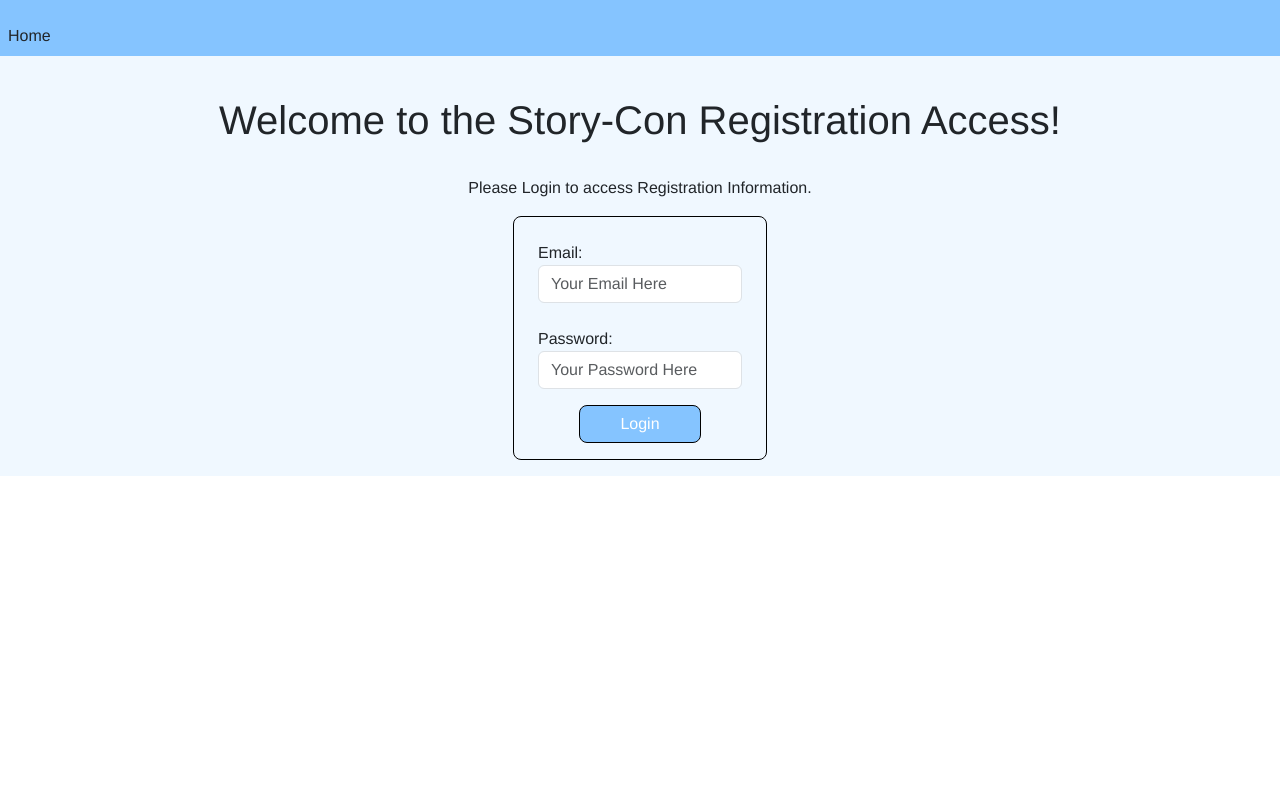
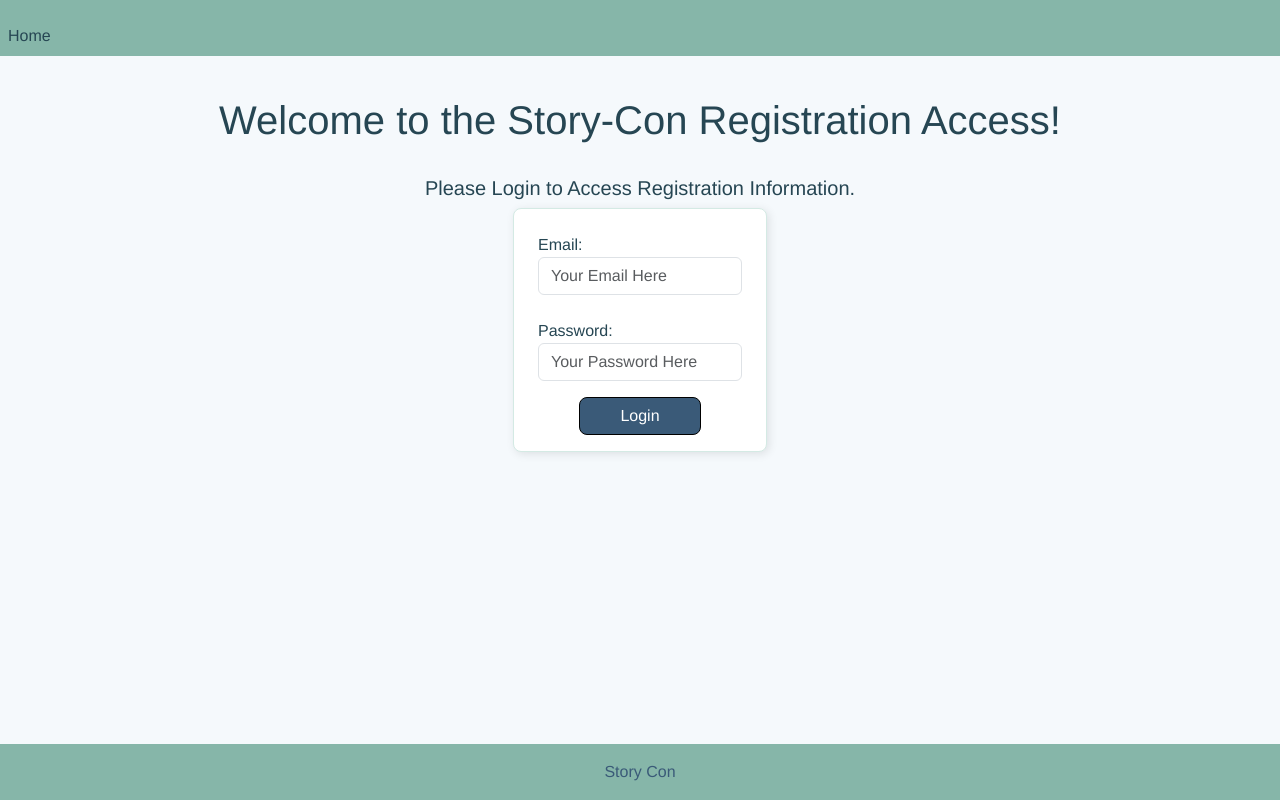
Before and after one commit to elliejeanclark/story-con-registration, a React (Create React App) app in the folder story-con/: page / in a window 1280 px wide. Built offline with nearby package versions, Linux system fonts and the light colour scheme; the HTML template or start-up script is replaced by a standard one.

Commit message:
current login page styling done.

```diff
--- a/story-con/src/App.css
+++ b/story-con/src/App.css
@@ -1,9 +1,14 @@
+html, body {
+    height: 100%;
+    margin: 0;
+}
+
 #head-nav {
     display: flex;
     justify-content: space-between;
     align-items: center;
     padding: 0.5rem;
-    background-color: rgb(133, 196, 255);
+    background-color: #86B6A9;
 }
 
 .page-title {
@@ -15,9 +20,11 @@
 
 .app {
     font-family: Helvetica, Arial, Sans-Serif;
+    color: #264653;
     display: flex;
     flex-direction: column;
     flex: 1;
+    min-height: 100vh;
 }
 
 .body {
@@ -25,7 +32,8 @@
     flex-direction: column;
     align-items: center;
     padding: 1rem;
-    background-color: aliceblue;
+    background-color: #F5F9FC;
+    flex: 1;
 }
 
 #login-form {
@@ -33,12 +41,14 @@
     flex-direction: column;
     align-items: center;
     padding: 1rem;
-    border: 1px solid black;
     border-radius: 0.5rem;
+    background-color: white;
+    box-shadow: 2px 2px 10px rgba(0, 0, 0, 0.1);
+    border: 1px solid #D4EAE4;
 }
 
 #login-button {
-    background-color: rgb(133, 196, 255);
+    background-color: #3A5A78;
     border: 1px solid black;
     border-radius: 0.5rem;
     padding-left: 2.5rem;
@@ -50,3 +60,17 @@
     margin-bottom: 0.5rem;
     padding: 0.5rem;
 }
+
+footer {
+    display: flex;
+    justify-content: center;
+    align-items: center;
+    padding: 1rem;
+    background-color: #86B6A9;
+}
+
+.story-con-link {
+    color: #3A5A78;
+    text-decoration: none;
+    cursor: pointer;
+}
--- a/story-con/src/App.jsx
+++ b/story-con/src/App.jsx
@@ -7,9 +7,9 @@ function App() {
   const { isLoggedIn, login, logout } = useAuth();
 
   return (
-    <div className="app">
+    <div>
       {isLoggedIn ? (
-        <div>
+        <div className="app">
           <header className="header">
             <nav className="navbar navbar-expand-lg" id="head-nav">
               <menu className="navbar-nav">
@@ -29,9 +29,12 @@ function App() {
             <h1 className="page-title"> This website hasn't really been implemented yet. So...Thanks for stopping by I guess. 😛 </h1>
             <button onClick={logout}>Logout</button>
           </div>
+          <footer className="footer">
+            <p className="footer-text">Made by the Elinor Clark 2025</p>
+          </footer>
         </div>
       ) : (
-        <div>
+        <div className="app">
           <header className="header">
             <nav className="navbar navbar-expand-lg" id="head-nav">
               <menu className="navbar-nav">
@@ -43,7 +46,7 @@ function App() {
           </header>
           <div className="body">
             <h1 className="page-title"> Welcome to the Story-Con Registration Access! </h1>
-            <p>Please Login to access Registration Information.</p>
+            <h5>Please Login to Access Registration Information.</h5>
             <form id="login-form">
               <div className="form-group" id="form-field">
                 <label htmlFor="email">Email:</label>
@@ -56,6 +59,9 @@ function App() {
               <button id="login-button" type="submit" className="btn btn-primary" onClick={login}>Login</button>
             </form>
           </div>
+          <footer>
+            <a href="https://www.storycon.org/" class="story-con-link">Story Con</a>
+          </footer>
         </div>
       )}
     </div>
```
